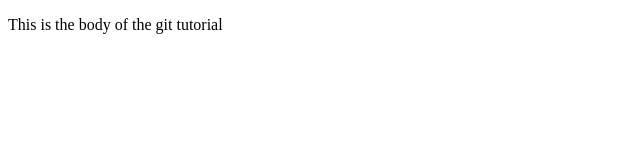
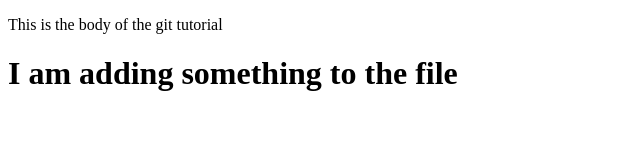
Before and after one commit to Ghiftee/GitTutorial, a plain HTML site: page index.html in a window 1280 px wide. Shown: the whole page, without its empty margins (0-640 px from the left). Drawn offline with Linux system fonts and the light colour scheme.

Commit message:
I added an h1 tag

```diff
--- a/index.html
+++ b/index.html
@@ -7,5 +7,6 @@
 </head>
 <body>
    <p>This is the body of the git tutorial</p>
+   <h1>I am adding something to the file</h1>
 </body>
 </html>
```
